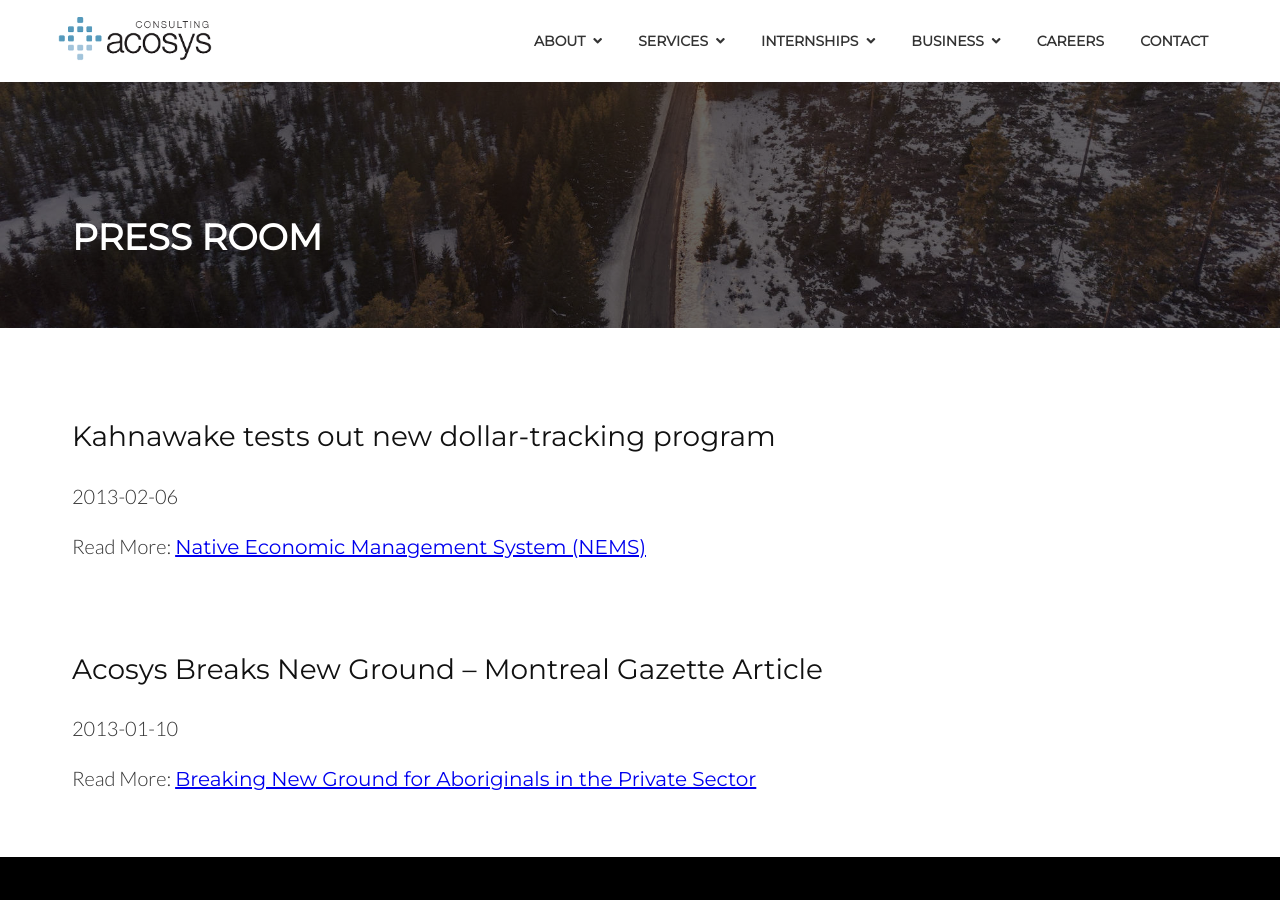
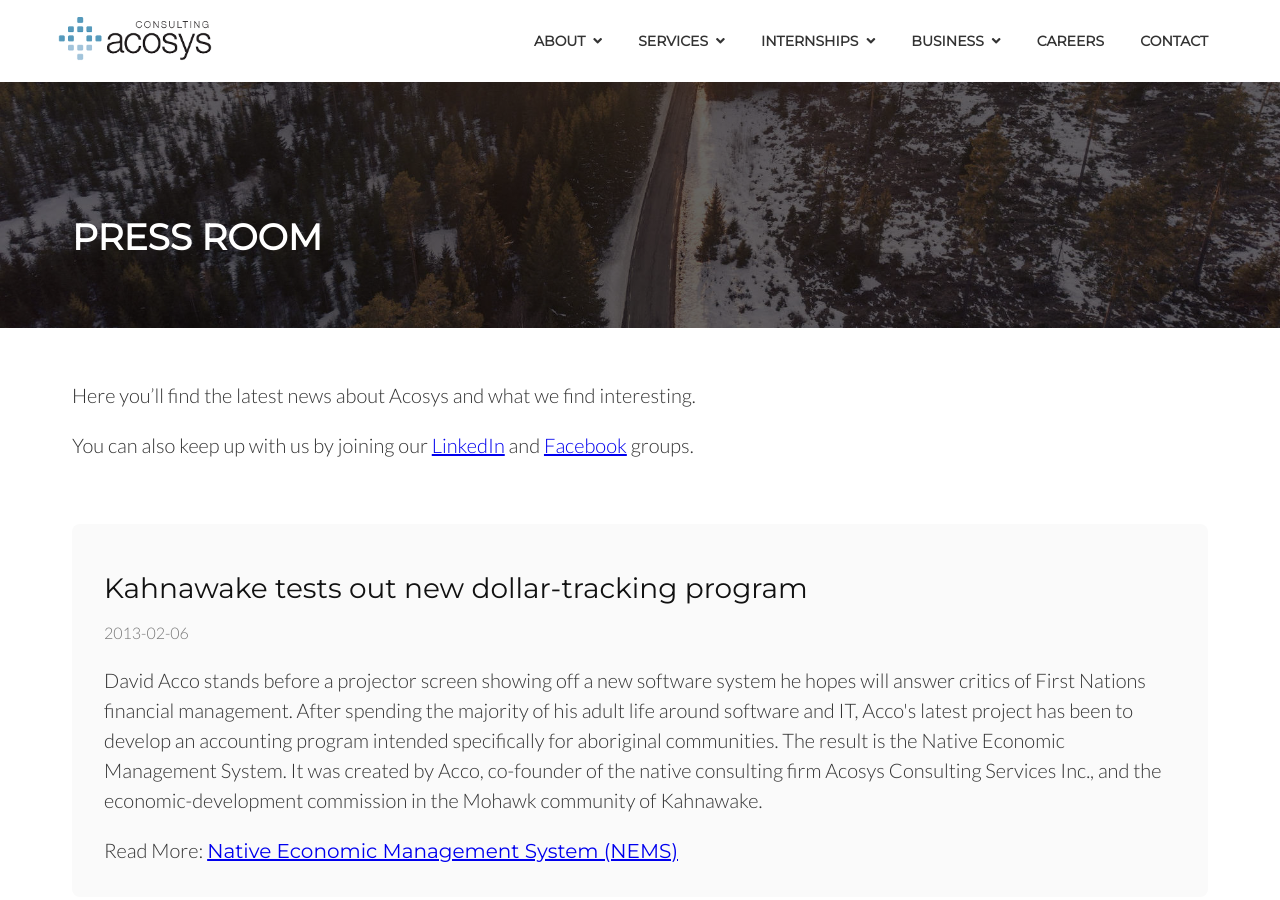
Before and after one commit to ouarez/acosys, a Jekyll site: the page built from business/press-room.md, in a window 1280 px wide and 900 px high. Built offline with Jekyll 4.4.1, drawn with Linux system fonts in a browser that asks for light colours; nearby versions of some CDN libraries; a script that is not in the unit is left out; some of the changed text lies outside the part shown.

Commit message:
business

```diff
--- a/_layouts/home.html
+++ b/_layouts/home.html
@@ -38,7 +38,7 @@
     <div class="w-100 w-33-l mv3 ph3">
       <i class="fas fa-{{item.intro_services_icon}} w-100 db pv4"></i>
       <span class="db f3 pv3 ph2">{{item.intro_services_title}}</span>
-      <p class="gray f5">{{item.intro_services_text}}</p>
+      <p class="gray">{{item.intro_services_text}}</p>
     </div>
     {% endfor %}
   </div>
--- a/_layouts/press-room.html
+++ b/_layouts/press-room.html
@@ -6,14 +6,16 @@
 
   {{content}}
 
+<div class="w-100 mv5">
 {% for item in page.articles %}
-  <div class="w-100 pv4">
-    <h3>{{item.title}}</h3>
-    <span>{{item.date}}</span>
-    <p>{{item.content}}</p>
+  <div class="w-100 pa4 mv3 br3" style="background-color:#fafafa;">
+    <h3 class="mv3">{{item.title}}</h3>
+    <span class="f5 gray">{{item.date}}</span>
+    <p>{{item.desc}}</p>
     <span>Read More: </span><a href="{{item.link_url}}">{{item.link_title}}</a>
 
   </div>
 {% endfor %}
+</div>
 
 </div>
--- a/business/press-room.md
+++ b/business/press-room.md
@@ -41,3 +41,7 @@
       https://www.pressreader.com/canada/montreal-gazette/20130110/281552288208738
     title: Acosys Breaks New Ground – Montreal Gazette Article
 ---
+
+Here you’ll find the latest news about Acosys and what we find interesting.
+
+You can also keep up with us by joining our [LinkedIn]({{site.data.settings.url_linkedin}}) and [Facebook]({{site.data.settings.url_facebook}}) groups.
```
